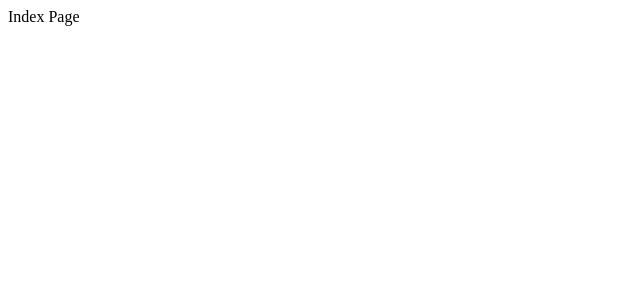
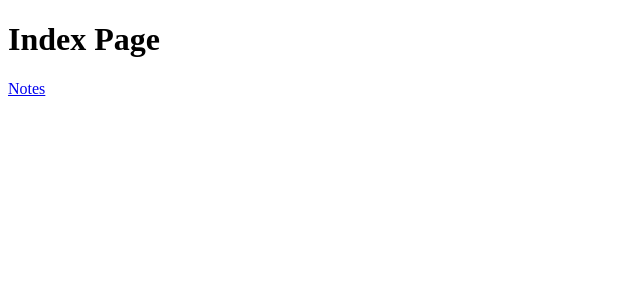
Before and after one commit to derrickyoo/intro-nextjs-app, a Next.js app: page / in a window 1280 px wide. Shown: the top 300 px of the page, without its empty margins (0-640 px from the left). Built offline with nearby package versions, Linux system fonts and the light colour scheme.

Commit message:
first Link added for client-side routing

```diff
--- a/src/pages/index.jsx
+++ b/src/pages/index.jsx
@@ -1,5 +1,15 @@
 import React from 'react'
+import Link from 'next/link'
 
-const Page = () => <div>Index Page</div>
+const Page = () => (
+  <div>
+    <h1>Index Page</h1>
+    <Link href="/notes">
+      <a>
+        Notes
+      </a>
+    </Link>
+  </div>
+)
 
 export default Page
```
Also changed, not shown: src/pages/notes/index.jsx (+11 -1 lines).
